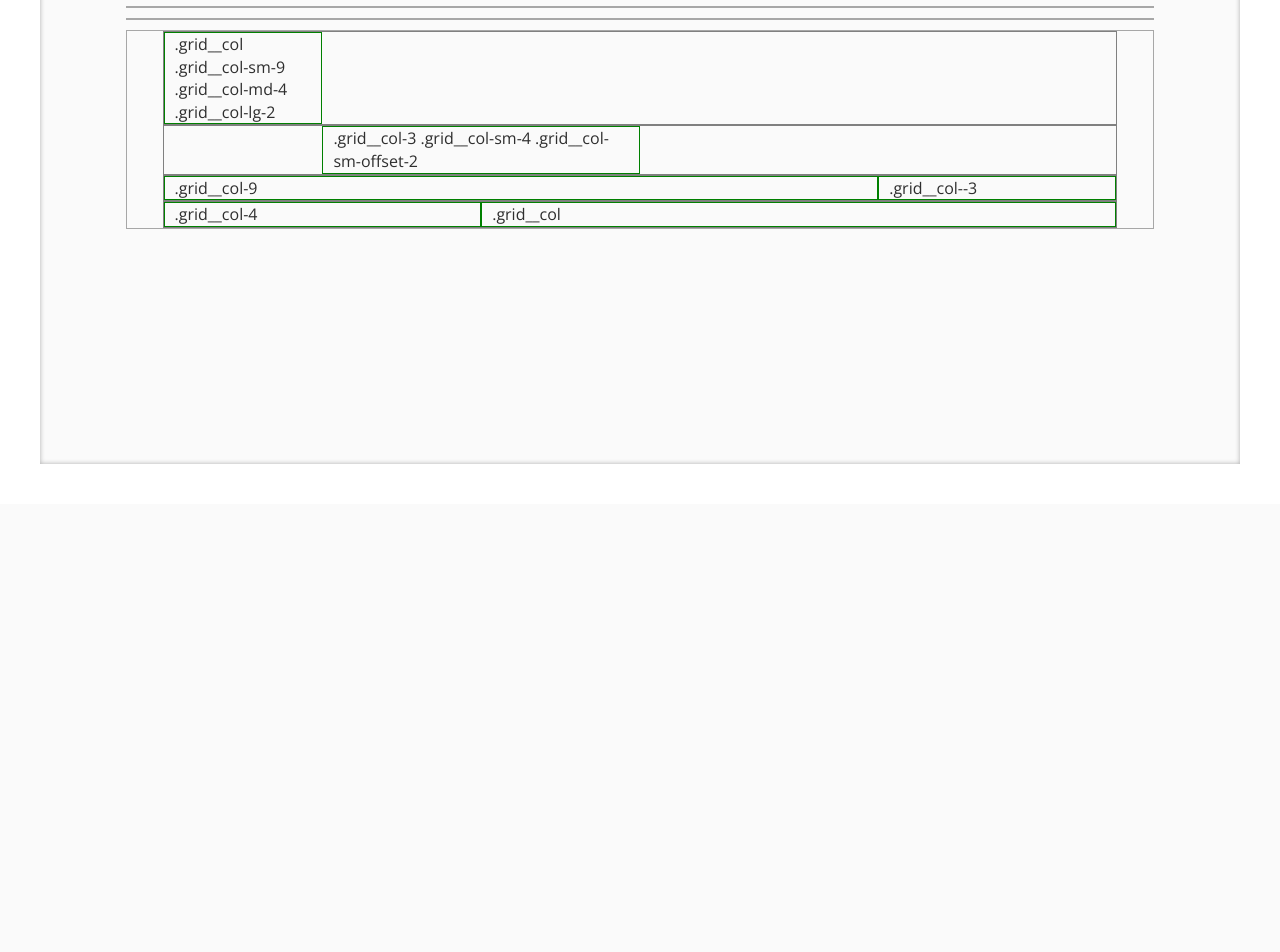
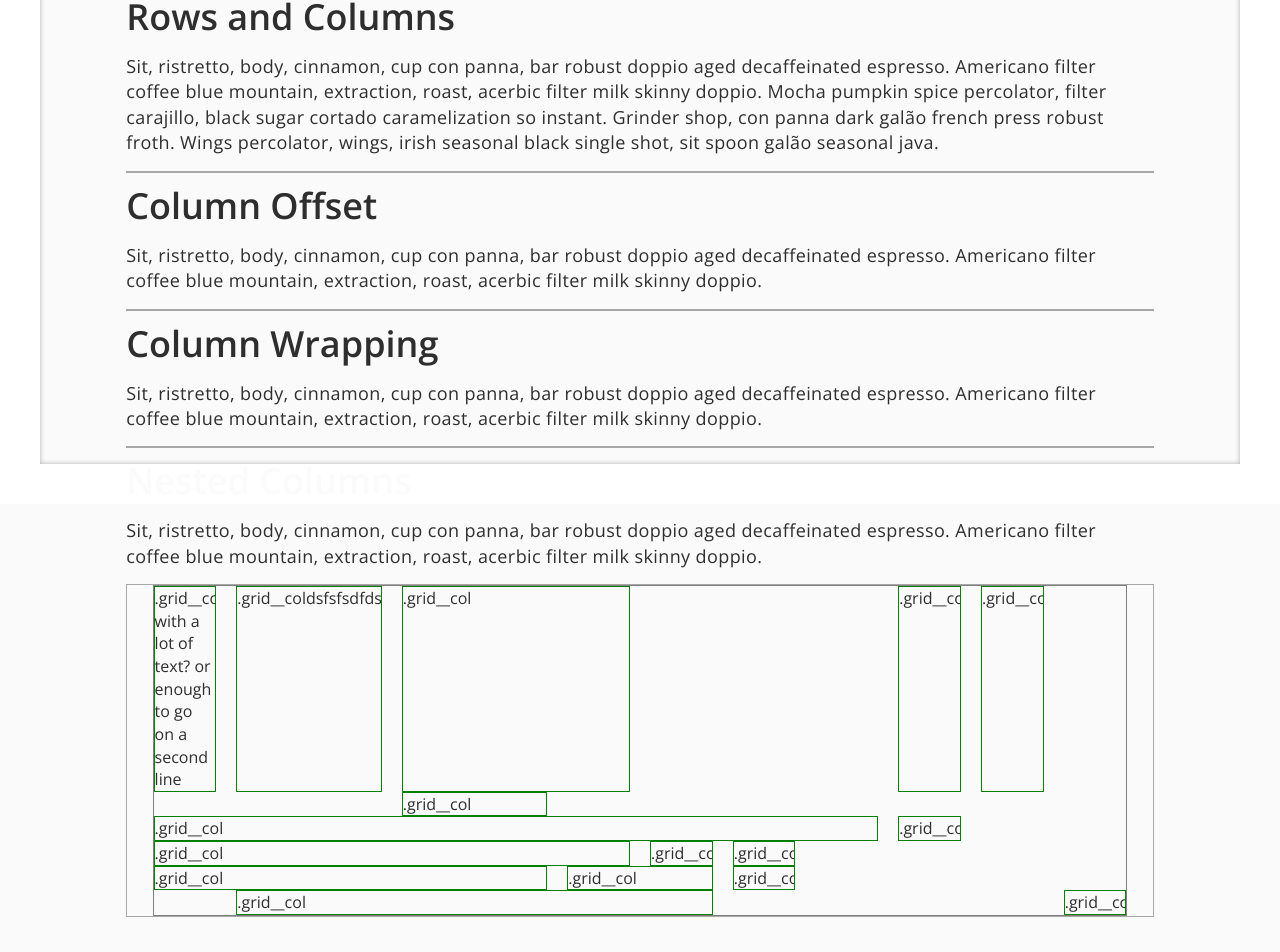
Before and after one commit to dreamistlabs/andromeda, a React app: page /p/grid-system in a window 1280 px wide. Shown: the part 296-1248 px from the top of the page. Before the commit the page ends 800 px from the top, so only its background shows below. Built offline with nearby package versions, Linux system fonts and the light colour scheme.

Commit message:
Create the initial default grid system using css grids

```diff
--- a/public/assets/stylesheets/andromeda.css
+++ b/public/assets/stylesheets/andromeda.css
@@ -624,16 +624,11 @@ h1, h2, h3, h4, h5, h6 {
  */
 /* thematic/defining variables */
 /* referential variables */
-/* Grids are expected to live inside a container */
 .grid {
   display: flex;
-  margin-left: 1rem;
-  margin-right: 1rem;
   border: 1px solid gray; }
 
 [class^="grid__col"] {
-  flex: 1;
-  padding: 0 1rem;
   border: 1px solid green; }
 
 /* Base grid column classes applied to all media sizes */
@@ -897,6 +892,111 @@ h1, h2, h3, h4, h5, h6 {
     margin-left: 91.66667%; }
   .grid__col-xl-12 {
     flex: 0 0 100.0%; } }
+
+/* Grid System using CSS Grids */
+@supports (display: grid) {
+  .grid {
+    display: grid;
+    grid-column-gap: 2rem; }
+  .grid__col {
+    grid-column: span 1;
+    overflow: hidden; }
+  .grid.grid--1 {
+    grid-template-columns: repeat(1, [col-start] minmax(0, 1fr)); }
+  .grid.grid--2 {
+    grid-template-columns: repeat(2, [col-start] minmax(0, 1fr)); }
+  .grid.grid--3 {
+    grid-template-columns: repeat(3, [col-start] minmax(0, 1fr)); }
+  .grid.grid--4 {
+    grid-template-columns: repeat(4, [col-start] minmax(0, 1fr)); }
+  .grid.grid--5 {
+    grid-template-columns: repeat(5, [col-start] minmax(0, 1fr)); }
+  .grid.grid--6 {
+    grid-template-columns: repeat(6, [col-start] minmax(0, 1fr)); }
+  .grid.grid--7 {
+    grid-template-columns: repeat(7, [col-start] minmax(0, 1fr)); }
+  .grid.grid--8 {
+    grid-template-columns: repeat(8, [col-start] minmax(0, 1fr)); }
+  .grid.grid--9 {
+    grid-template-columns: repeat(9, [col-start] minmax(0, 1fr)); }
+  .grid.grid--10 {
+    grid-template-columns: repeat(10, [col-start] minmax(0, 1fr)); }
+  .grid.grid--11 {
+    grid-template-columns: repeat(11, [col-start] minmax(0, 1fr)); }
+  .grid.grid--12 {
+    grid-template-columns: repeat(12, [col-start] minmax(0, 1fr)); }
+  .grid.grid--13 {
+    grid-template-columns: repeat(13, [col-start] minmax(0, 1fr)); }
+  .grid.grid--14 {
+    grid-template-columns: repeat(14, [col-start] minmax(0, 1fr)); }
+  .grid.grid--15 {
+    grid-template-columns: repeat(15, [col-start] minmax(0, 1fr)); }
+  .grid.grid--16 {
+    grid-template-columns: repeat(16, [col-start] minmax(0, 1fr)); }
+  .grid__col-start-1 {
+    grid-column-start: col-start 1; }
+  .grid__col-1 {
+    grid-column-end: span 1; }
+  .grid__col-start-2 {
+    grid-column-start: col-start 2; }
+  .grid__col-2 {
+    grid-column-end: span 2; }
+  .grid__col-start-3 {
+    grid-column-start: col-start 3; }
+  .grid__col-3 {
+    grid-column-end: span 3; }
+  .grid__col-start-4 {
+    grid-column-start: col-start 4; }
+  .grid__col-4 {
+    grid-column-end: span 4; }
+  .grid__col-start-5 {
+    grid-column-start: col-start 5; }
+  .grid__col-5 {
+    grid-column-end: span 5; }
+  .grid__col-start-6 {
+    grid-column-start: col-start 6; }
+  .grid__col-6 {
+    grid-column-end: span 6; }
+  .grid__col-start-7 {
+    grid-column-start: col-start 7; }
+  .grid__col-7 {
+    grid-column-end: span 7; }
+  .grid__col-start-8 {
+    grid-column-start: col-start 8; }
+  .grid__col-8 {
+    grid-column-end: span 8; }
+  .grid__col-start-9 {
+    grid-column-start: col-start 9; }
+  .grid__col-9 {
+    grid-column-end: span 9; }
+  .grid__col-start-10 {
+    grid-column-start: col-start 10; }
+  .grid__col-10 {
+    grid-column-end: span 10; }
+  .grid__col-start-11 {
+    grid-column-start: col-start 11; }
+  .grid__col-11 {
+    grid-column-end: span 11; }
+  .grid__col-start-12 {
+    grid-column-start: col-start 12; }
+  .grid__col-12 {
+    grid-column-end: span 12; }
+  .grid__col-start-13 {
+    grid-column-start: col-start 13; }
+  .grid__col-13 {
+    grid-column-end: span 13; }
+  .grid__col-start-14 {
+    grid-column-start: col-start 14; }
+  .grid__col-14 {
+    grid-column-end: span 14; }
+  .grid__col-start-15 {
+    grid-column-start: col-start 15; }
+  .grid__col-15 {
+    grid-column-end: span 15; }
+  .grid__col-start-16 {
+    grid-column-start: col-start 16; }
+  .grid__col-16 {
+    grid-column-end: span 16; } }
 
 /**********************************
   UTILITIES (WIP)
--- a/src/docPages/GridSystem/index.jsx
+++ b/src/docPages/GridSystem/index.jsx
@@ -1,4 +1,4 @@
-import React, { Component } from 'react';
+import React, { Component } from "react";
 
 export default class GridSystemPage extends Component {
   render() {
@@ -6,89 +6,82 @@ export default class GridSystemPage extends Component {
       <div className="container-fluid">
         <h1 className="docs heading">Grid System</h1>
         <p>
-          Sit, ristretto, body, cinnamon, cup con panna, bar robust doppio aged decaffeinated espresso. Americano filter coffee blue mountain, extraction, roast, acerbic filter milk skinny doppio. Mocha pumpkin spice percolator, filter carajillo, black sugar cortado caramelization so instant.
+          Sit, ristretto, body, cinnamon, cup con panna, bar robust doppio aged
+          decaffeinated espresso. Americano filter coffee blue mountain,
+          extraction, roast, acerbic filter milk skinny doppio. Mocha pumpkin
+          spice percolator, filter carajillo, black sugar cortado caramelization
+          so instant.
         </p>
         <section className="docs section" name="rows-and-columns">
-            <header className="docs section__header">
-                <h2 className="docs section__title">
-                    Rows and Columns
-                </h2>
+          <div className="docs section__header">
+            <h2 className="docs section__title">Rows and Columns</h2>
             <p className="docs section__description">
-                    Sit, ristretto, body, cinnamon, cup con panna, bar robust doppio aged decaffeinated espresso. Americano filter coffee blue mountain, extraction, roast, acerbic filter milk skinny doppio. Mocha pumpkin spice percolator, filter carajillo, black sugar cortado caramelization so instant. Grinder shop, con panna dark galão french press robust froth. Wings percolator, wings, irish seasonal black single shot, sit spoon galão seasonal java.
+              Sit, ristretto, body, cinnamon, cup con panna, bar robust doppio
+              aged decaffeinated espresso. Americano filter coffee blue
+              mountain, extraction, roast, acerbic filter milk skinny doppio.
+              Mocha pumpkin spice percolator, filter carajillo, black sugar
+              cortado caramelization so instant. Grinder shop, con panna dark
+              galão french press robust froth. Wings percolator, wings, irish
+              seasonal black single shot, sit spoon galão seasonal java.
             </p>
-            </header>
+          </div>
           <div className="docs example">
             <div className="docs card">
-                    <div className="container-fluid">
-                    </div>
-                    <div className="container-fluid">
-
-                    </div>
-                    <div className="container-fluid">
-
-                    </div>
-                    <div className="container-fluid">
-
-                    </div>
-                    <div className="container-fluid">
-
-                    </div>
-                    <div className="container-fluid">
-
-                    </div>
+              <div className="container-fluid" />
+              <div className="container-fluid" />
+              <div className="container-fluid" />
+              <div className="container-fluid" />
+              <div className="container-fluid" />
+              <div className="container-fluid" />
             </div>
           </div>
         </section>
 
         <section className="docs section" name="column-wrapping">
-            <header className="docs section__header">
-                <h2 className="docs section__title">
-                    Column Offset
-                </h2>
+          <div className="docs section__header">
+            <h2 className="docs section__title">Column Offset</h2>
             <p className="docs section__description">
-                    Sit, ristretto, body, cinnamon, cup con panna, bar robust doppio aged decaffeinated espresso. Americano filter coffee blue mountain, extraction, roast, acerbic filter milk skinny doppio.
+              Sit, ristretto, body, cinnamon, cup con panna, bar robust doppio
+              aged decaffeinated espresso. Americano filter coffee blue
+              mountain, extraction, roast, acerbic filter milk skinny doppio.
             </p>
-            </header>
+          </div>
           <div className="docs example">
             <div className="docs card">
-                    <div className="container-fluid">
-
-                    </div>
+              <div className="container-fluid" />
             </div>
           </div>
         </section>
 
         <section className="docs section" name="column-wrapping">
-            <header className="docs section__header">
-                <h2 className="docs section__title">
-                    Column Wrapping
-                </h2>
+          <div className="docs section__header">
+            <h2 className="docs section__title">Column Wrapping</h2>
             <p className="docs section__description">
-                    Sit, ristretto, body, cinnamon, cup con panna, bar robust doppio aged decaffeinated espresso. Americano filter coffee blue mountain, extraction, roast, acerbic filter milk skinny doppio.
+              Sit, ristretto, body, cinnamon, cup con panna, bar robust doppio
+              aged decaffeinated espresso. Americano filter coffee blue
+              mountain, extraction, roast, acerbic filter milk skinny doppio.
             </p>
-            </header>
+          </div>
           <div className="docs example">
             <div className="docs card">
-                    <div className="container-fluid">
-
-                    </div>
+              <div className="container-fluid" />
             </div>
           </div>
         </section>
 
         <section className="docs section" name="nested-columns">
-            <header className="docs section__header">
-                <h2 className="docs section__title">
-                    Nested Columns
-                </h2>
+          <div className="docs section__header">
+            <h2 className="docs section__title">Nested Columns</h2>
             <p className="docs section__description">
-                    Sit, ristretto, body, cinnamon, cup con panna, bar robust doppio aged decaffeinated espresso. Americano filter coffee blue mountain, extraction, roast, acerbic filter milk skinny doppio.
+              Sit, ristretto, body, cinnamon, cup con panna, bar robust doppio
+              aged decaffeinated espresso. Americano filter coffee blue
+              mountain, extraction, roast, acerbic filter milk skinny doppio.
             </p>
-            </header>
+          </div>
           <div className="docs example">
             <div className="docs card">
               <div className="container-fluid">
-                        <div className="grid">
+                {/* <div className="grid">
                   <div className="grid__col grid__col-sm-9 grid__col-md-4 grid__col-lg-2">
                     .grid__col .grid__col-sm-9 .grid__col-md-4 .grid__col-lg-2
                   </div>
@@ -99,26 +92,39 @@ export default class GridSystemPage extends Component {
                   </div>
                 </div>
                 <div className="grid">
-                            <div className="grid__col-9">
-                                .grid__col-9
+                  <div className="grid__col-9">.grid__col-9</div>
+                  <div className="grid__col-3">.grid__col--3</div>
+                </div> */}
+                <div className="grid grid--12">
+                  <div className="grid__col">
+                    .grid__col with a lot of text? or enough to go on a second
+                    line
                   </div>
-                            <div className="grid__col-3">
-                                .grid__col--3
-                            </div>
-                        </div>
-                        <div className="grid">
-                            <div className="grid__col-4">
-                                .grid__col-4
-                            </div>
-                            <div className="grid__col">
+                  <div className="grid__col-2">.grid__coldsfsfsdfds</div>
+                  <div className="grid__col-3">.grid__col</div>
+                  <div className="grid__col-start-10 grid__col">.grid__col</div>
+                  <div className="grid__col">.grid__col</div>
+                  <div className="grid__col-start-4 grid__col-2">
                     .grid__col
                   </div>
+                  <div className="grid__col-9">.grid__col</div>
+                  <div className="grid__col">.grid__col</div>
+                  <div className="grid__col-6">.grid__col</div>
+                  <div className="grid__col">.grid__col</div>
+                  <div className="grid__col">.grid__col</div>
+                  <div className="grid__col-5">.grid__col</div>
+                  <div className="grid__col-2">.grid__col</div>
+                  <div className="grid__col">.grid__col</div>
+                  <div className="grid__col-start-2 grid__col-6">
+                    .grid__col
+                  </div>
+                  <div className="grid__col-start-12 grid__col">.grid__col</div>
                 </div>
               </div>
             </div>
           </div>
         </section>
       </div>
-    )
+    );
   }
 }
--- a/src/scss/andromeda/_grid.scss
+++ b/src/scss/andromeda/_grid.scss
@@ -1,6 +1,7 @@
 /**********************************
   GRID SYSTEM (WIP)
  **********************************/
+
 /*
  * Andromeda's Grid System is based off of a 12-column structure.
  * TODO:
@@ -9,61 +10,100 @@
 /* thematic/defining variables */
 
 /* referential variables */
-$grid-column-margin  : $base-marginS;
-$grid-column-padding : $base-paddingS;
 
-$col:               grid__col;
-$col-sm:            grid__col-sm;
-$col-md:            grid__col-md;
-$col-lg:            grid__col-lg;
-$col-xl:            grid__col-xl;
-$col-width:         8.3333333%;
-
+$grid-column-margin: $base-marginS;
+$grid-column-padding: $base-paddingS;
+$col: grid__col;
+$col-sm: grid__col-sm;
+$col-md: grid__col-md;
+$col-lg: grid__col-lg;
+$col-xl: grid__col-xl;
+$col-width: 8.3333333%;
 @mixin build-column-and-offset($s, $i, $w) {
-  .#{$s}-#{$i} { flex: 0 0 $w; }
+  .#{$s}-#{$i} {
+    flex: 0 0 $w;
+  }
   @if $i < 12 {
-    .#{$s}-offset-#{$i} { margin-left: $w; }
+    .#{$s}-offset-#{$i} {
+      margin-left: $w;
+    }
   }
 }
 
-/* Grids are expected to live inside a container */
 .grid {
   display: flex;
-  margin-left: $grid-column-margin;
-  margin-right: $grid-column-margin;
   @include test-border(gray);
 }
+
 [class^="#{$col}"] {
-  flex: 1;
-  padding: 0 $grid-column-padding;
+  // flex: 1;
+  // padding: 0 $grid-column-padding;
   @include test-border(green);
 }
+
 /* Base grid column classes applied to all media sizes */
+
 @for $i from 1 through 12 {
   $width: $col-width * $i;
   @include build-column-and-offset($col, $i, $width);
 }
+
 @include for-tablet-portrait-up {
   @for $i from 1 through 12 {
     $width: $col-width * $i;
     @include build-column-and-offset($col-sm, $i, $width);
   }
 }
+
 @include for-tablet-landscape-up {
   @for $i from 1 through 12 {
     $width: $col-width * $i;
     @include build-column-and-offset($col-md, $i, $width);
   }
 }
+
 @include for-desktop-up {
   @for $i from 1 through 12 {
     $width: $col-width * $i;
     @include build-column-and-offset($col-lg, $i, $width);
   }
 }
+
 @include for-big-desktop-up {
   @for $i from 1 through 12 {
     $width: $col-width * $i;
     @include build-column-and-offset($col-xl, $i, $width);
   }
 }
+
+/* Grid System using CSS Grids */
+
+$default-grid-column-count: 16;
+$default-grid-column-gap: 2rem;
+$default-grid-row-gap: 2rem;
+$base-grid-column-count: $default-grid-column-count;
+$base-grid-column-gap: $default-grid-column-gap;
+$base-grid-row-gap: $default-grid-row-gap;
+@supports (display: grid) {
+  .grid {
+    display: grid;
+    grid-column-gap: $base-grid-column-gap;
+  }
+  .grid__col {
+    grid-column: span 1;
+    overflow: hidden;
+  }
+  @for $i from 1 through $base-grid-column-count {
+    .grid.grid--#{$i} {
+      grid-template-columns: repeat(#{$i}, [col-start] minmax(0, 1fr));
+    }
+  }
+  @for $i from 1 through $base-grid-column-count {
+    .grid__col-start-#{$i} {
+      grid-column-start: col-start #{$i};
+    }
+    .grid__col-#{$i} {
+      grid-column-end: span #{$i};
+    }
+  }
+}
```
Also changed, not shown: src/routes/appRoutes.jsx (+6 -6 lines). Lines whose indentation alone changed are shown as unchanged.
